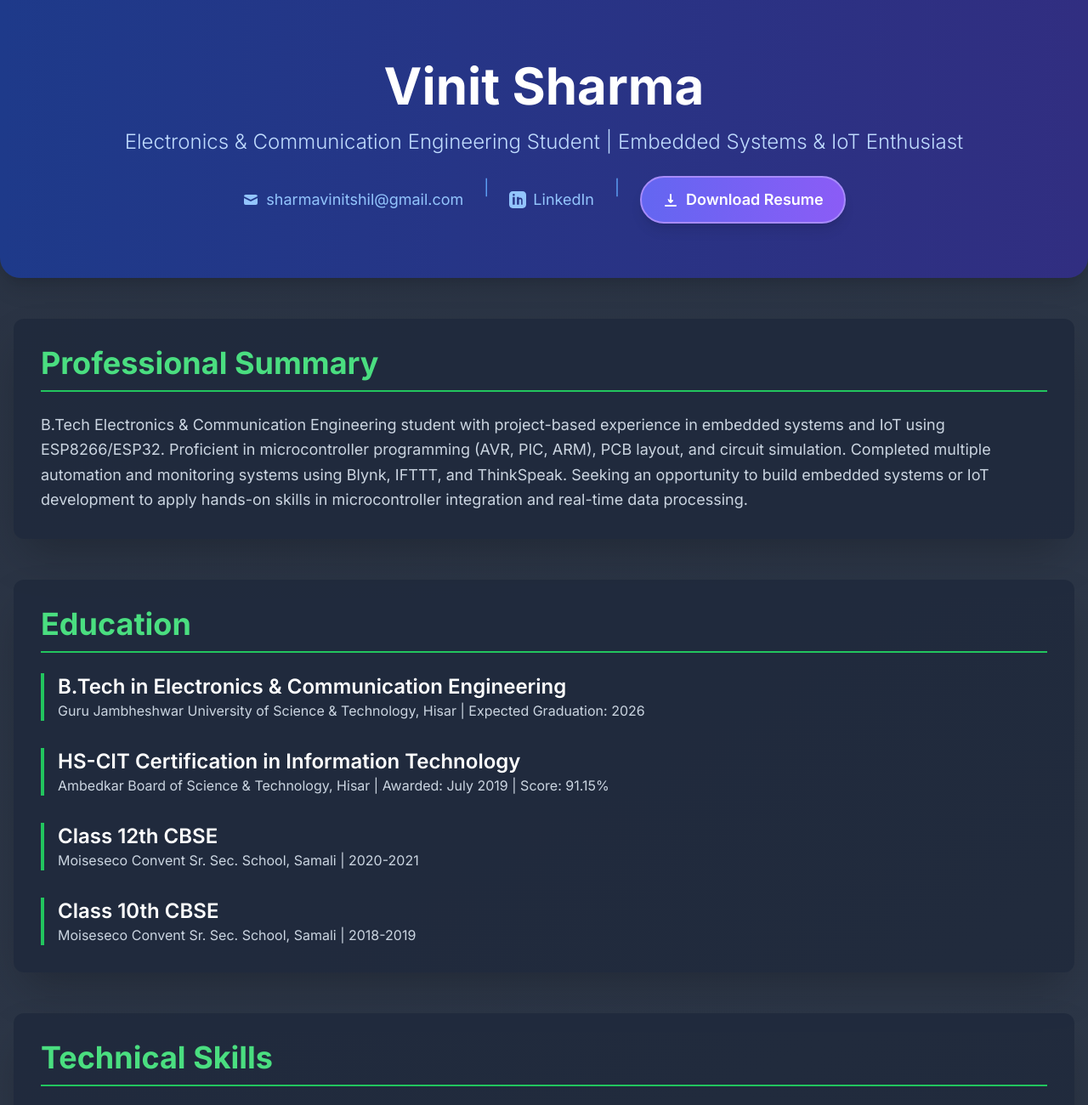
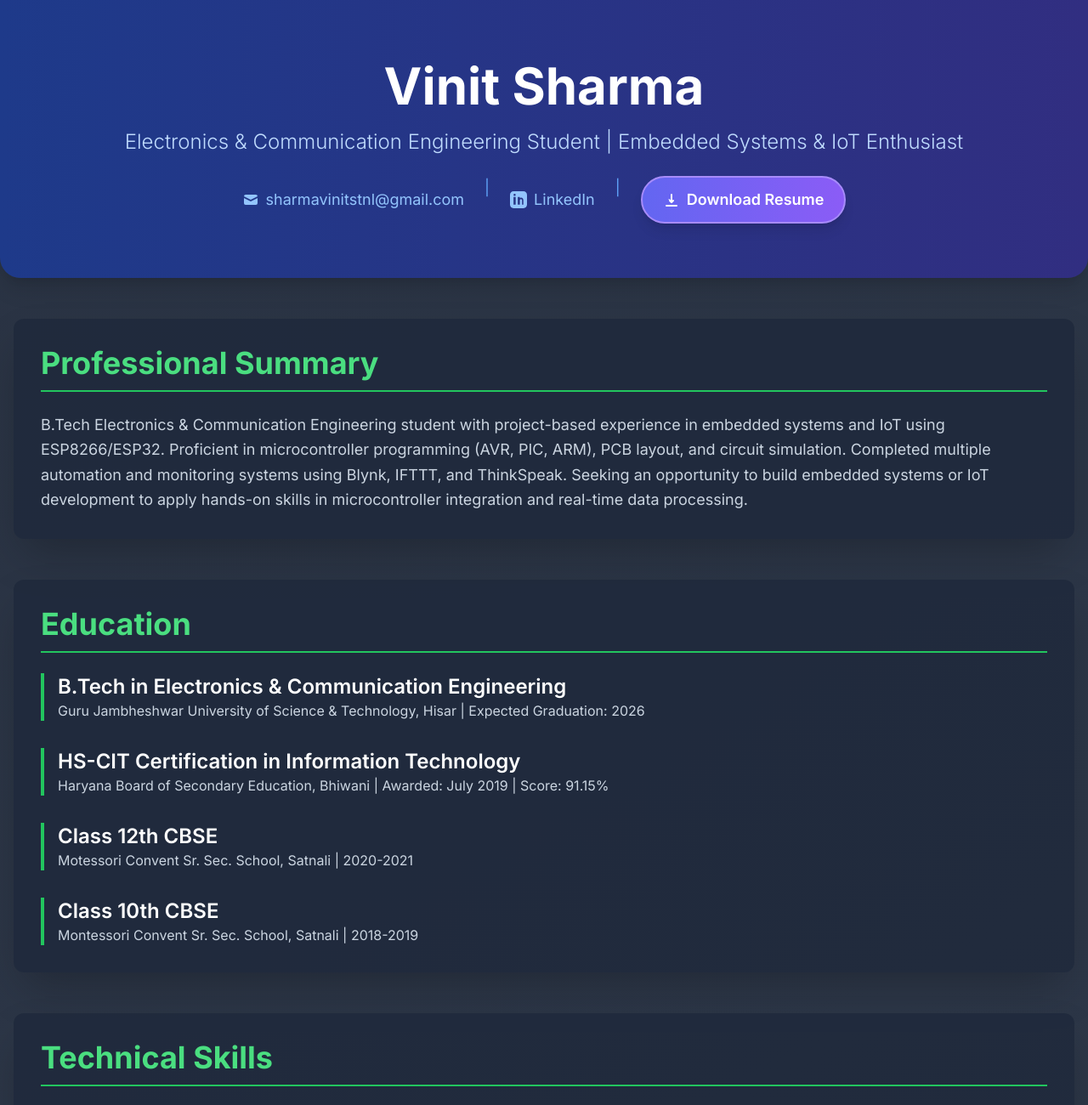
Before and after one commit to sharmavinitstnl/portfolio_vinit, a plain HTML site: page index.html in a window 1280 px wide. Shown: the top 1300 px of the page at 85% size. Drawn offline with nearby package versions, Linux system fonts and the light colour scheme.

Commit message:
Update index.html

```diff
--- a/index.html
+++ b/index.html
@@ -82,7 +82,7 @@
             <div class="mt-6 flex justify-center gap-6 flex-wrap text-lg">
                 <a href="mailto:sharmavinitshil@gmail.com" class="text-blue-300 hover:text-white transition duration-300 ease-in-out flex items-center">
                     <svg class="w-5 h-5 mr-2" fill="currentColor" viewBox="0 0 20 20"><path d="M2.003 5.884L10 9.882l7.997-3.998A2 2 0 0016 4H4a2 2 0 00-1.997 1.884z"></path><path d="M18 8.118l-8 4-8-4V14a2 2 0 002 2h12a2 2 0 002-2V8.118z"></path></svg>
-                    sharmavinitshil@gmail.com
+                    sharmavinitstnl@gmail.com
                 </a>
                 <span class="text-blue-400">|</span>
                 <a href="https://linkedin.com/in/sharmavinitshil" target="_blank" rel="noopener noreferrer" class="text-blue-300 hover:text-white transition duration-300 ease-in-out flex items-center">
@@ -117,15 +117,15 @@
                 </div>
                 <div class="border-l-4 border-green-500 pl-4">
                     <h3 class="text-2xl font-semibold text-white">HS-CIT Certification in Information Technology</h3>
-                    <p class="text-slate-300">Ambedkar Board of Science & Technology, Hisar | Awarded: July 2019 | Score: 91.15%</p>
+                    <p class="text-slate-300">Haryana Board of Secondary Education, Bhiwani | Awarded: July 2019 | Score: 91.15%</p>
                 </div>
                 <div class="border-l-4 border-green-500 pl-4">
                     <h3 class="text-2xl font-semibold text-white">Class 12th CBSE</h3>
-                    <p class="text-slate-300">Moiseseco Convent Sr. Sec. School, Samali | 2020-2021</p>
+                    <p class="text-slate-300">Motessori Convent Sr. Sec. School, Satnali | 2020-2021</p>
                 </div>
                 <div class="border-l-4 border-green-500 pl-4">
                     <h3 class="text-2xl font-semibold text-white">Class 10th CBSE</h3>
-                    <p class="text-slate-300">Moiseseco Convent Sr. Sec. School, Samali | 2018-2019</p>
+                    <p class="text-slate-300">Montessori Convent Sr. Sec. School, Satnali | 2018-2019</p>
                 </div>
             </div>
         </section>
```
